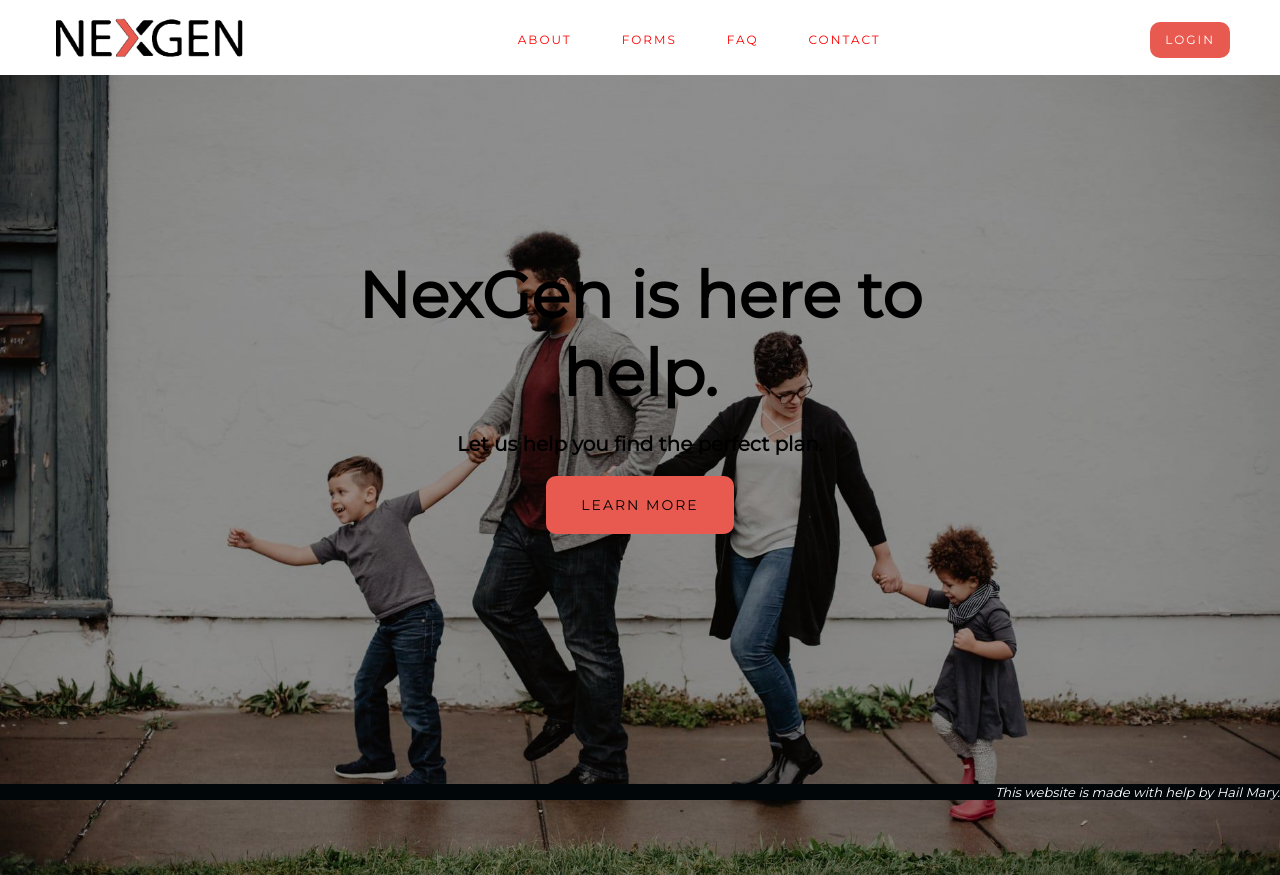
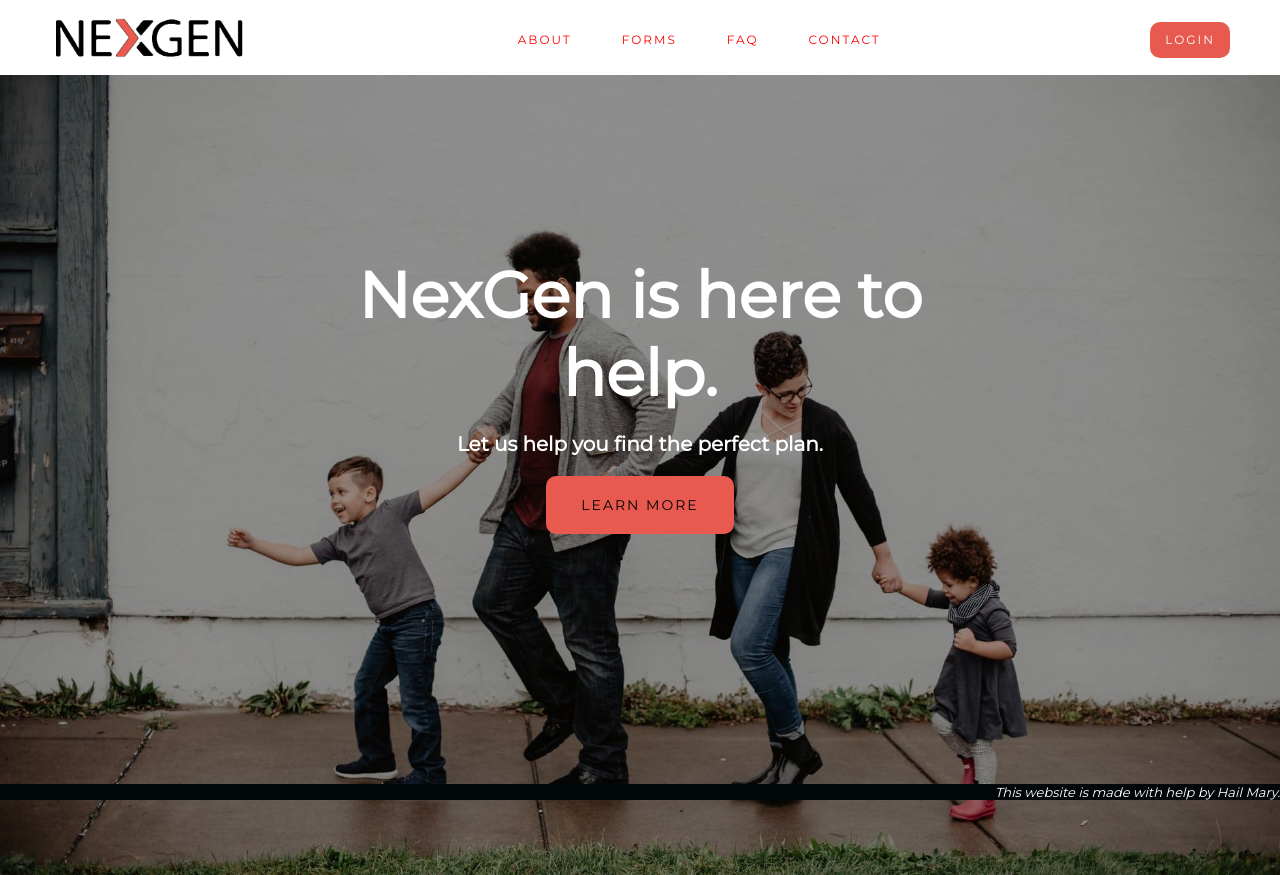
Before and after one commit to HailMaryProj304/HailMary, a React (Create React App) app in the folder projectnexgenfinancial/: page / in a window 1280 px wide. Built offline with nearby package versions, Linux system fonts and the light colour scheme.

Commit message:
Fixed hero page

```diff
--- a/projectnexgenfinancial/src/HeroButton.css
+++ b/projectnexgenfinancial/src/HeroButton.css
@@ -56,3 +56,7 @@ body {
     opacity: 1;
     color: rgb(0, 0, 0);
 }
+
+.intro-text {
+  color: white;
+}
```
Also changed, not shown: projectnexgenfinancial/src/HeroButton.js (+6 -5 lines).
